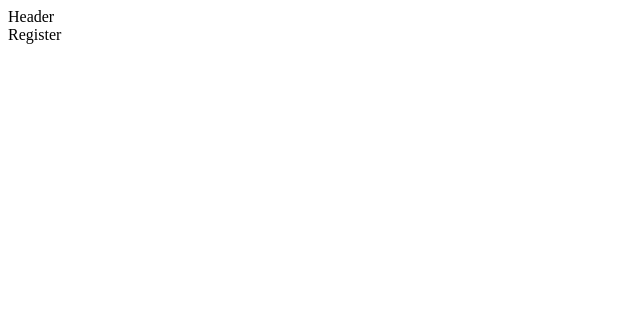
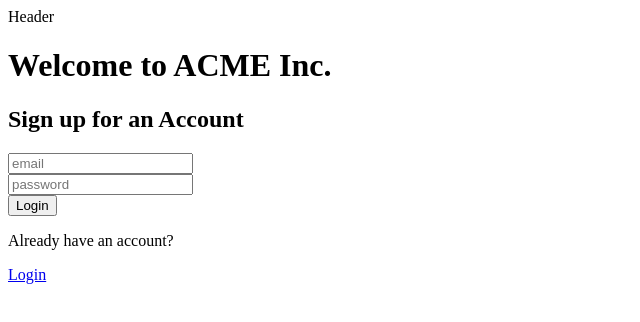
Before and after one commit to BrettSeifried/Employee-Deliverable-React, a React app: page /register in a window 1280 px wide. Shown: the top 322 px of the page, without its empty margins (0-640 px from the left). Built offline with nearby package versions, Linux system fonts and the light colour scheme.

Commit message:
login and register forms shell created

```diff
--- a/src/views/Auth/Login.jsx
+++ b/src/views/Auth/Login.jsx
@@ -1,5 +1,23 @@
 import React from 'react';
+import { Link } from 'react-router-dom';
 
 export default function Login() {
-  return <div>Login</div>;
+  return (
+    <div>
+      <h1>Sign in!</h1>
+      <form>
+        <div>
+          <input type="email" placeholder="email" />
+        </div>
+        <div>
+          <input type="password" placeholder="password" />
+        </div>
+        <button type="submit">Login</button>
+      </form>
+      <div>
+        <p>Need an account?</p>
+        <Link to="/register">Sign Up</Link>
+      </div>
+    </div>
+  );
 }
--- a/src/views/Auth/Register.jsx
+++ b/src/views/Auth/Register.jsx
@@ -1,7 +1,24 @@
-import React from 'react'
+import React from 'react';
+import { Link } from 'react-router-dom';
 
-export default function Register() {
+export default function Login() {
   return (
-    <div>Register</div>
-  )
+    <div>
+      <h1>Welcome to ACME Inc.</h1>
+      <h2>Sign up for an Account</h2>
+      <form>
+        <div>
+          <input type="email" placeholder="email" />
+        </div>
+        <div>
+          <input type="password" placeholder="password" />
+        </div>
+        <button type="submit">Login</button>
+      </form>
+      <div>
+        <p>Already have an account?</p>
+        <Link to="/login">Login</Link>
+      </div>
+    </div>
+  );
 }
--- a/src/views/Home/Home.jsx
+++ b/src/views/Home/Home.jsx
@@ -1,7 +1,16 @@
-import React from 'react'
+import React from 'react';
+import { Link } from 'react-router-dom';
 
 export default function Home() {
   return (
-    <div>Home</div>
-  )
+    <div>
+      <h1>Welcome to the Acme Inc. Employee Directory</h1>
+      <h2>Your social are of Acme Inc.!</h2>
+      <p>
+        Before you can get networking on the Intranet here, Please &nbsp;
+        <Link to="/register">Create an account</Link> or &nbsp;
+        <Link to="/login">Sign in!</Link>
+      </p>
+    </div>
+  );
 }
```
